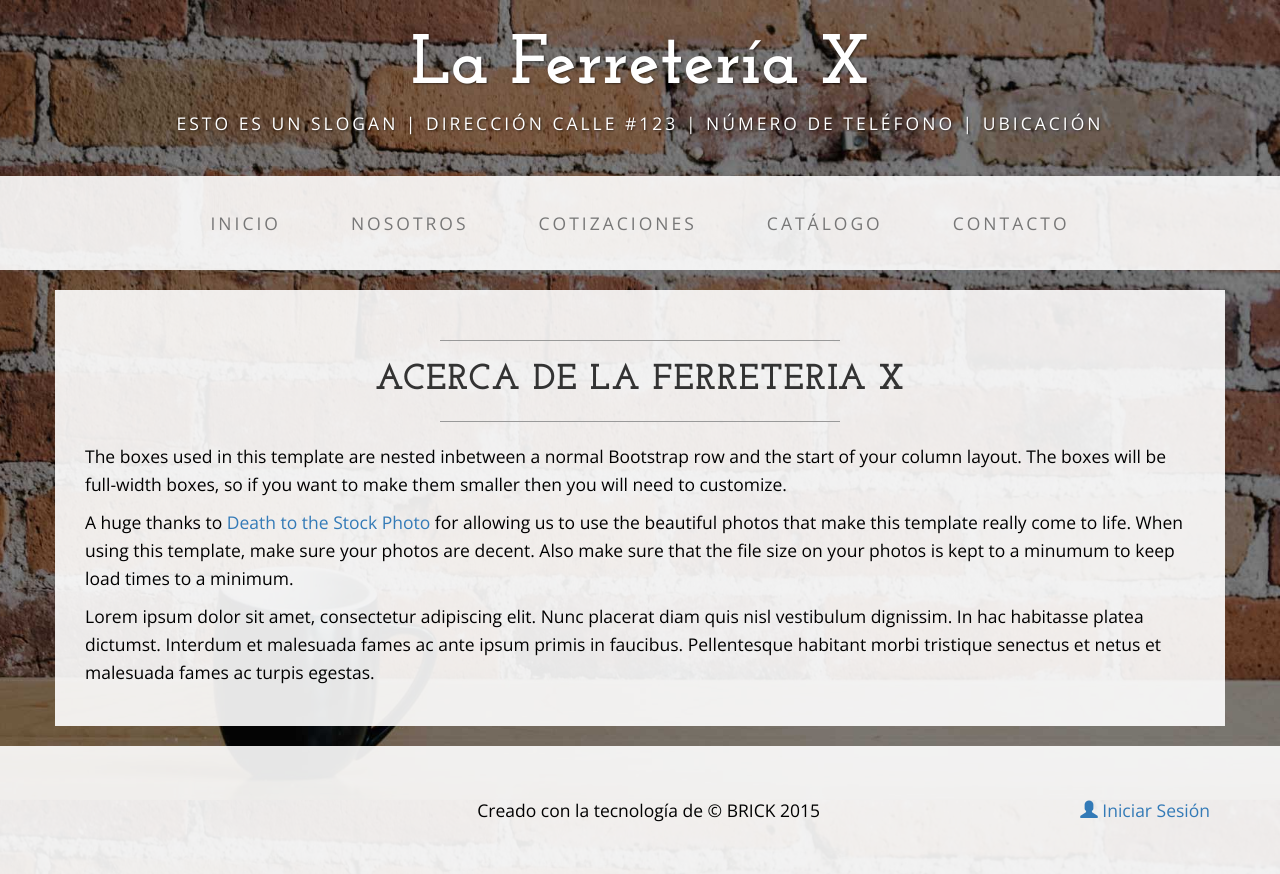
After one commit to jsmorales/brick_web, a PHP site: page /pages/nosotros.php in a window 1280 px wide. The commit adds this page. Run offline with PHP 8.4, Linux system fonts and the light colour scheme.

Commit message:
Se agrega Nosotros de la pagina del cliente

```diff
--- /dev/null
+++ b/pages/cont_nosotros.php
@@ -0,0 +1,16 @@
+<div class="container">
+		<div class="row">
+            <div class="box">
+                <div class="col-lg-12">
+                    <hr>
+                    <h1 class="text-center">Acerca de la ferreteria X</h1>
+                    <hr>
+                    <hr class="visible-xs">
+                    <p>The boxes used in this template are nested inbetween a normal Bootstrap row and the start of your column layout. The boxes will be full-width boxes, so if you want to make them smaller then you will need to customize.</p>
+                    <p>A huge thanks to <a href="http://join.deathtothestockphoto.com/" target="_blank">Death to the Stock Photo</a> for allowing us to use the beautiful photos that make this template really come to life. When using this template, make sure your photos are decent. Also make sure that the file size on your photos is kept to a minumum to keep load times to a minimum.</p>
+                    <p>Lorem ipsum dolor sit amet, consectetur adipiscing elit. Nunc placerat diam quis nisl vestibulum dignissim. In hac habitasse platea dictumst. Interdum et malesuada fames ac ante ipsum primis in faucibus. Pellentesque habitant morbi tristique senectus et netus et malesuada fames ac turpis egestas.</p>
+                </div>
+            </div>
+        </div>
+
+</div>
--- a/pages/menu.php
+++ b/pages/menu.php
@@ -16,10 +16,10 @@
             <div class="collapse navbar-collapse" id="bs-example-navbar-collapse-1">
                 <ul class="nav navbar-nav">
                     <li>
-                        <a href="index.html">Inicio</a>
+                        <a href="index_p.php">Inicio</a>
                     </li>
                     <li>
-                        <a href="about.html">Nosotros</a>
+                        <a href="nosotros.php">Nosotros</a>
                     </li>
                     <li>
                         <a href="blog.html">Cotizaciones</a>
--- /dev/null
+++ b/pages/nosotros.php
@@ -0,0 +1,9 @@
+<?php
+
+	include("muestra_pagina.php");
+
+	$muestra = new mostrar();
+
+	$muestra->mostrar_pagina("cont_nosotros.php");
+
+ ?>
```
